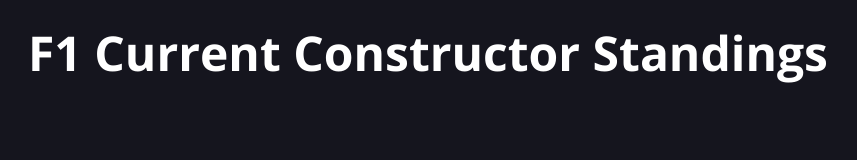
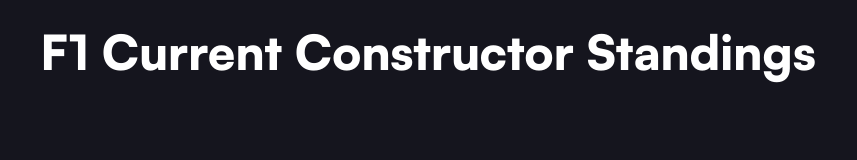
Before and after one commit to cmartinezaraujo/circle-type, a plain HTML site: page index.html in a window 1280 px wide. Shown: the whole page, without its empty margins (212-1069 px from the left). Drawn offline with nearby package versions, Linux system fonts and the light colour scheme; no server answers.

Commit message:
Styles
*Added styles to elements

```diff
--- /dev/null
+++ b/satoshi.css
@@ -0,0 +1,177 @@
+/**
+ * @license
+ *
+ * Font Family: Satoshi
+ * Designed by: Deni Anggara
+ * URL: https://www.fontshare.com/fonts/satoshi
+ * © 2022 Indian Type Foundry
+ *
+ * Font Styles:
+ * Satoshi Variable(Variable font)
+ * Satoshi Variable Italic(Variable font)
+ * Satoshi Light
+ * Satoshi Light Italic
+ * Satoshi Regular
+ * Satoshi Italic
+ * Satoshi Medium
+ * Satoshi Medium Italic
+ * Satoshi Bold
+ * Satoshi Bold Italic
+ * Satoshi Black
+ * Satoshi Black Italic
+ *
+*/
+
+
+/**
+* This is a variable font
+* You can controll variable axes as shown below:
+* font-variation-settings: 'wght' 900.0;
+*
+* available axes:
+
+* 'wght' (range from 300.0 to 900.0)
+
+*/
+
+@font-face {
+  font-family: 'Satoshi-Variable';
+  src: url('../fonts/Satoshi-Variable.woff2') format('woff2'),
+       url('../fonts/Satoshi-Variable.woff') format('woff'),
+       url('../fonts/Satoshi-Variable.ttf') format('truetype');
+       font-weight: 300 900;
+       font-display: swap;
+       font-style: normal;
+}
+
+
+/**
+* This is a variable font
+* You can controll variable axes as shown below:
+* font-variation-settings: 'wght' 900.0;
+*
+* available axes:
+
+* 'wght' (range from 300.0 to 900.0)
+
+*/
+
+@font-face {
+  font-family: 'Satoshi-VariableItalic';
+  src: url('../fonts/Satoshi-VariableItalic.woff2') format('woff2'),
+       url('../fonts/Satoshi-VariableItalic.woff') format('woff'),
+       url('../fonts/Satoshi-VariableItalic.ttf') format('truetype');
+       font-weight: 300 900;
+       font-display: swap;
+       font-style: italic;
+}
+
+
+@font-face {
+  font-family: 'Satoshi-Light';
+  src: url('../fonts/Satoshi-Light.woff2') format('woff2'),
+       url('../fonts/Satoshi-Light.woff') format('woff'),
+       url('../fonts/Satoshi-Light.ttf') format('truetype');
+       font-weight: 300;
+       font-display: swap;
+       font-style: normal;
+}
+
+
+@font-face {
+  font-family: 'Satoshi-LightItalic';
+  src: url('../fonts/Satoshi-LightItalic.woff2') format('woff2'),
+       url('../fonts/Satoshi-LightItalic.woff') format('woff'),
+       url('../fonts/Satoshi-LightItalic.ttf') format('truetype');
+       font-weight: 300;
+       font-display: swap;
+       font-style: italic;
+}
+
+
+@font-face {
+  font-family: 'Satoshi-Regular';
+  src: url('../fonts/Satoshi-Regular.woff2') format('woff2'),
+       url('../fonts/Satoshi-Regular.woff') format('woff'),
+       url('../fonts/Satoshi-Regular.ttf') format('truetype');
+       font-weight: 400;
+       font-display: swap;
+       font-style: normal;
+}
+
+
+@font-face {
+  font-family: 'Satoshi-Italic';
+  src: url('../fonts/Satoshi-Italic.woff2') format('woff2'),
+       url('../fonts/Satoshi-Italic.woff') format('woff'),
+       url('../fonts/Satoshi-Italic.ttf') format('truetype');
+       font-weight: 400;
+       font-display: swap;
+       font-style: italic;
+}
+
+
+@font-face {
+  font-family: 'Satoshi-Medium';
+  src: url('../fonts/Satoshi-Medium.woff2') format('woff2'),
+       url('../fonts/Satoshi-Medium.woff') format('woff'),
+       url('../fonts/Satoshi-Medium.ttf') format('truetype');
+       font-weight: 500;
+       font-display: swap;
+       font-style: normal;
+}
+
+
+@font-face {
+  font-family: 'Satoshi-MediumItalic';
+  src: url('../fonts/Satoshi-MediumItalic.woff2') format('woff2'),
+       url('../fonts/Satoshi-MediumItalic.woff') format('woff'),
+       url('../fonts/Satoshi-MediumItalic.ttf') format('truetype');
+       font-weight: 500;
+       font-display: swap;
+       font-style: italic;
+}
+
+
+@font-face {
+  font-family: 'Satoshi-Bold';
+  src: url('../fonts/Satoshi-Bold.woff2') format('woff2'),
+       url('../fonts/Satoshi-Bold.woff') format('woff'),
+       url('../fonts/Satoshi-Bold.ttf') format('truetype');
+       font-weight: 700;
+       font-display: swap;
+       font-style: normal;
+}
+
+
+@font-face {
+  font-family: 'Satoshi-BoldItalic';
+  src: url('../fonts/Satoshi-BoldItalic.woff2') format('woff2'),
+       url('../fonts/Satoshi-BoldItalic.woff') format('woff'),
+       url('../fonts/Satoshi-BoldItalic.ttf') format('truetype');
+       font-weight: 700;
+       font-display: swap;
+       font-style: italic;
+}
+
+
+@font-face {
+  font-family: 'Satoshi-Black';
+  src: url('../fonts/Satoshi-Black.woff2') format('woff2'),
+       url('../fonts/Satoshi-Black.woff') format('woff'),
+       url('../fonts/Satoshi-Black.ttf') format('truetype');
+       font-weight: 900;
+       font-display: swap;
+       font-style: normal;
+}
+
+
+@font-face {
+  font-family: 'Satoshi-BlackItalic';
+  src: url('../fonts/Satoshi-BlackItalic.woff2') format('woff2'),
+       url('../fonts/Satoshi-BlackItalic.woff') format('woff'),
+       url('../fonts/Satoshi-BlackItalic.ttf') format('truetype');
+       font-weight: 900;
+       font-display: swap;
+       font-style: italic;
+}
--- a/style.css
+++ b/style.css
@@ -1,6 +1,7 @@
 /* Insert styles here */
 
 @import url('https://fonts.googleapis.com/css2?family=Open+Sans:wght@300;400;500;600;700&display=swap');
+@import url('satoshi.css');
 
 *{
     margin: 0;
@@ -13,7 +14,7 @@ body{
 }
 
 .title{
-    font-family: 'open sans', sans-serif;
+    font-family: 'Satoshi-Black';
     font-size: 3em;
     color: white;
     text-align: center;
@@ -44,8 +45,8 @@ body{
 
 .circle-shape{
     /* Margin to fix height */
-    background: rgb(34, 115, 194);
-    border: 2px solid white;
+    /* background: rgb(34, 115, 194); */
+    /* border: 2px solid white; */
     width: 200px;
     height: 200px;
     border-radius: 50%;
@@ -70,41 +71,69 @@ body{
 }
 
 .red_bull{
-    background: rgb(34, 115, 194);
+    border: 6px solid rgba(34, 115, 194, 1);
 }
 
 .ferrari{
-    background: rgb(254, 0, 55);
+    border: 6px solid rgba(254, 0, 55, 1);
 }
 
 .mercedes{
-    background: rgb(101, 212, 192);
+    border: 6px solid rgba(101, 212, 192, 1);
 }
 
 .mclaren{
-    background: rgb(250, 124, 48);
+    border: 6px solid rgba(250, 124, 48, 1);
 }
 
 .alfa{
-    background: rgb(205, 35, 75);
+    border: 6px solid rgba(205, 35, 75, 1);
 }
 
 .alpine{
-    background: rgb(0, 149, 206);
+    border: 6px solid rgba(0, 149, 206, 1);
 }
 
 .alphatauri{
-    background: rgb(89, 144, 168);
+    border: 6px solid rgba(89, 144, 168, 1);
 }
 
 .haas{
-    background: rgb(182, 186, 189);
+    border: 6px solid rgba(182, 186, 189, 1);
 }
 
 .aston_martin{
-    background: rgb(46, 141, 118);
+    border: 6px solid rgba(46, 141, 118, 1);
 }
 
 .williams{
-    background: rgb(21, 192, 219);
+    border: 6px solid rgba(21, 192, 219, 1);
 }
+
+@media
+  (min-width: 2000px) {
+    .title{
+        font-size: 6em;
+    }
+
+    .standings-container{
+        gap: 3em;
+    }
+
+    .circle-shape{
+        width: 400px;
+        height: 400px;
+    }
+
+    .team-name{
+        font-size: 4em;
+    }
+
+    .team-place{
+        font-size: 8em;
+    }
+
+    .team-points{
+        font-size: 2em;
+    }
+}
```
